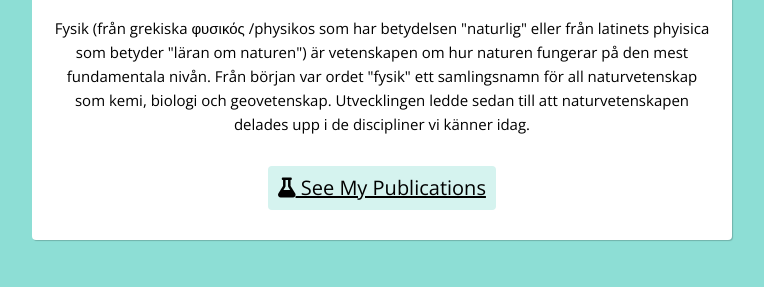
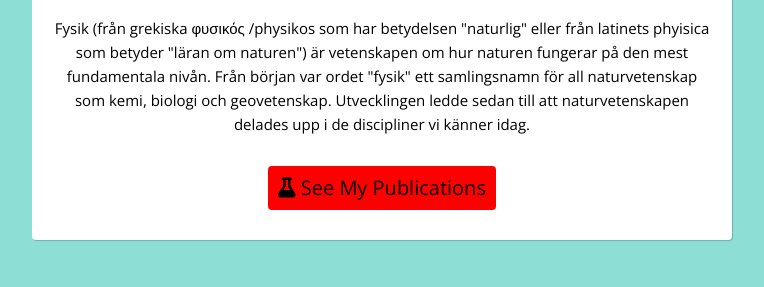
Before and after one commit to 1saacy/profile, a plain HTML site: page index.html in a window 1280 px wide. In both pictures the pointer is over the link "See My Publications". Shown: the part 467-754 px from the top of the page, without its empty margins (258-1022 px from the left). Drawn offline with nearby package versions, Linux system fonts and the light colour scheme.

Commit message:
my profile page

```diff
--- a/style.css
+++ b/style.css
@@ -107,10 +107,11 @@ ul.inline {
     margin-top: 20px;
     display: inline-block;
     margin-bottom: 10px;
+    transition; background-color: 250ms;
 
  }
 
-.btn:hover {
+.btn2:hover {
   text-decoration: none;
   background-color: red;
 
```
Also changed, not shown: 1 other file.
